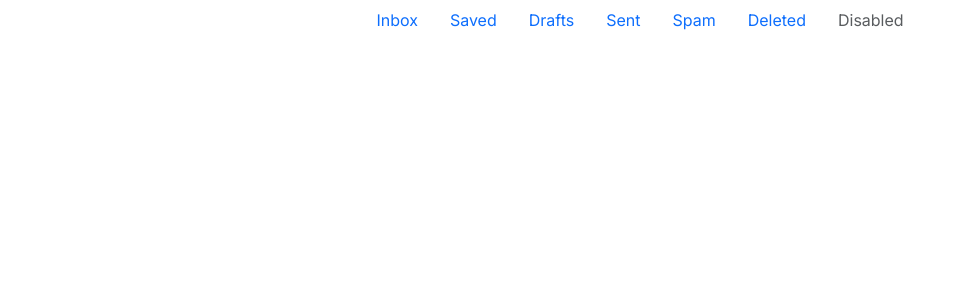
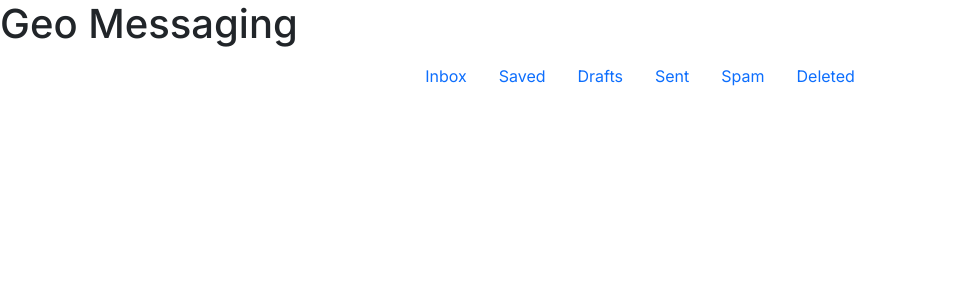
Before and after one commit to jqlliu/project-d, a Next.js app: page / in a window 1280 px wide. Shown: the top 300 px of the page, without its empty margins (0-964 px from the left). Built offline with nearby package versions, Linux system fonts and the light colour scheme.

Commit message:
I did a thing :0

```diff
--- a/app/page.tsx
+++ b/app/page.tsx
@@ -8,7 +8,9 @@ import { useState } from 'react';
 
 export default function Home() {
   return (
-  <div className="text-center">
+  <div>
+      <h1>Geo Messaging</h1>
+      <div>
           <nav className="nav justify-content-center">
             <a className="nav-link active" aria-current="page" href="#">Inbox</a>
             <a className="nav-link" href="#">Saved</a>
@@ -16,7 +18,8 @@ export default function Home() {
             <a className="nav-link" href="#">Sent</a>
             <a className="nav-link" href="#">Spam</a>
             <a className="nav-link" href="#">Deleted</a>
-    <a className="nav-link disabled" aria-disabled="true">Disabled</a>
           </nav>
-  </div>)
+      </div>
+  </div>
+        )
 }
```
Lines whose indentation alone changed are shown as unchanged.
